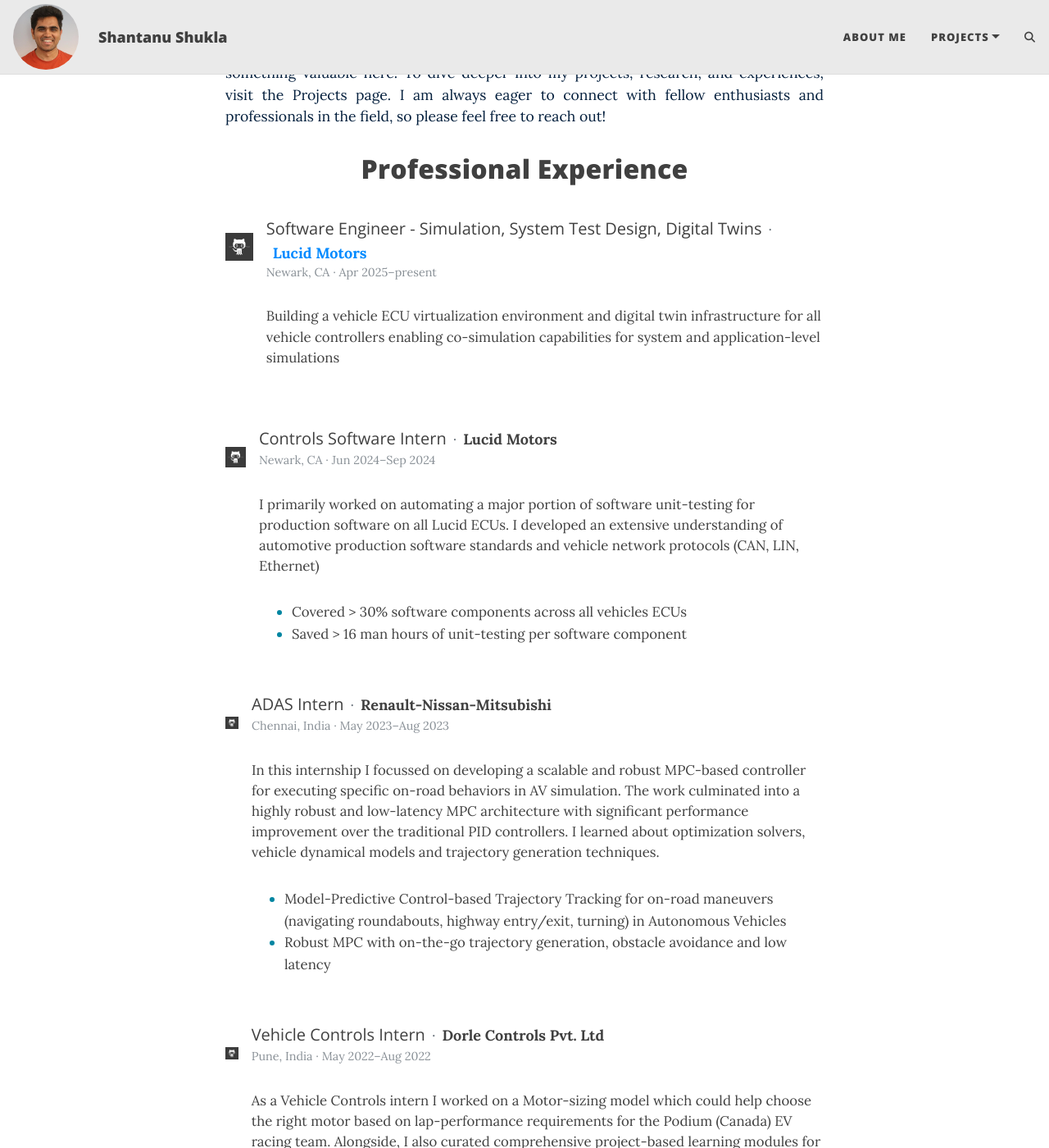
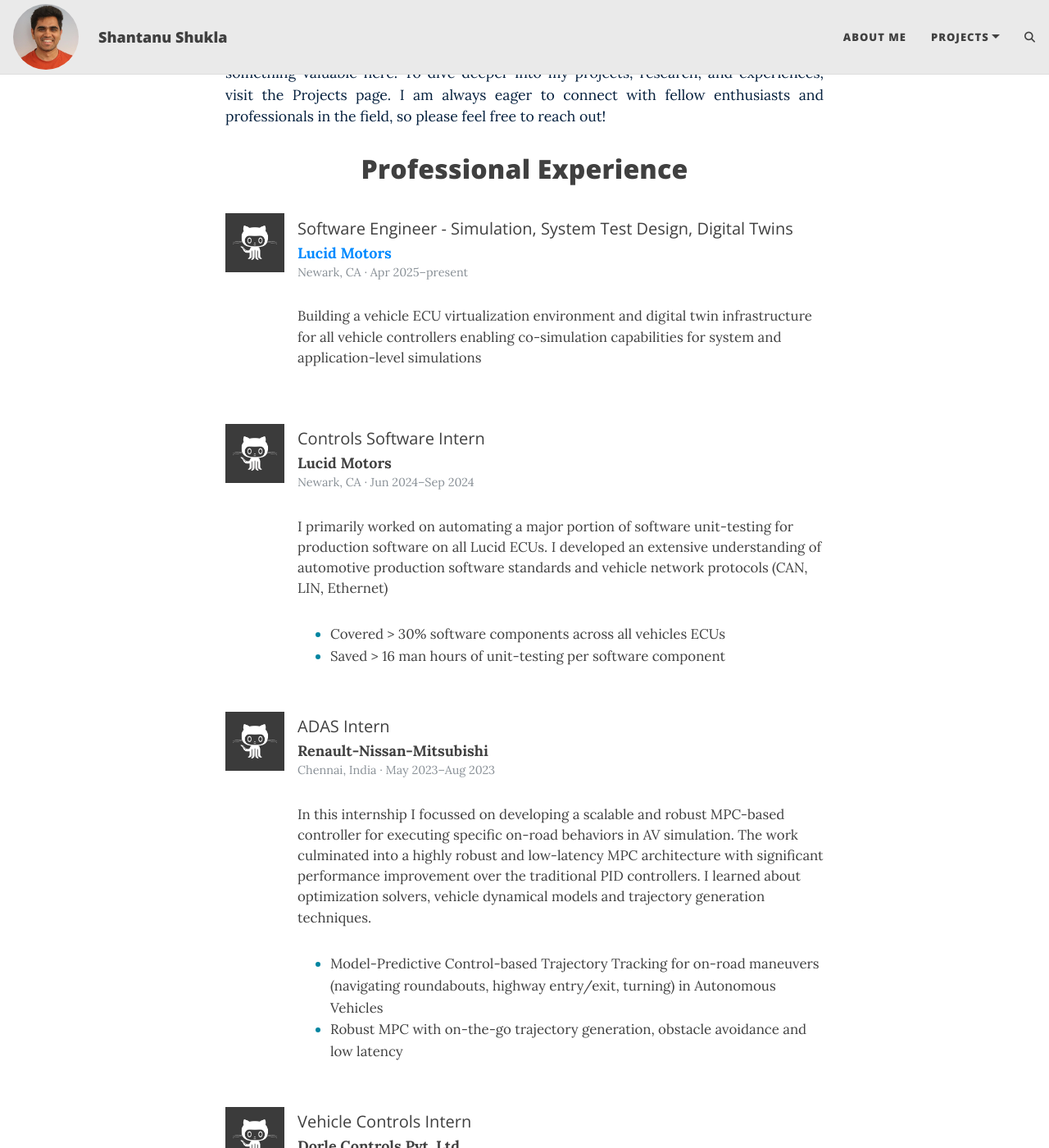
Before and after one commit to shantanusshukla/shantanusshukla.github.io, a Jekyll site: the page built from index.html, in a window 1280 px wide and 1400 px high, scrolled down 704 px. Shown: the whole window at 82% size. Built offline with Jekyll 4.4.1, drawn with Linux system fonts in a browser that asks for light colours; the list of posts is cut into pages by our own code; comment, search, counter and statistics services are not loaded.

Commit message:
Restyle experiences

```diff
--- a/_includes/experience.html
+++ b/_includes/experience.html
@@ -11,12 +11,11 @@
             {% endif %}
 
             <div class="exp-body">
-            <div class="d-flex flex-wrap align-items-baseline">
-                <h3 class="h5 mb-1 mr-2">{{ item.title }}</h3>
-                <span class="text-muted">·</span>
-                <strong class="ml-2">
-                {% if item.link %}<a href="{{ item.link }}" target="_blank" rel="noopener">{{ item.company }}</a>
-                {% else %}{{ item.company }}{% endif %}
+            <div class="exp-header">
+                <h3 class="h5 mb-1">{{ item.title }}</h3>
+                <strong class="exp-company">
+                    {% if item.link %}<a href="{{ item.link }}" target="_blank" rel="noopener">{{ item.company }}</a>
+                    {% else %}{{ item.company }}{% endif %}
                 </strong>
             </div>
 
--- a/assets/css/style.css
+++ b/assets/css/style.css
@@ -133,14 +133,24 @@
 
 .experience-section { margin-top: 2rem; }
 .exp-item { align-items: flex-start; }
-.exp-logo img {
-  width: 72px; height: 72px; object-fit: contain; border-radius: 0;
+.experience-section .exp-logo img {
+  display: block;
+  width: 100%;
+  height: 100%;
+  object-fit: contain;   /* show entire logo without cropping */
+  border-radius: 0;      /* sharp corners */
 }
 .exp-meta { opacity: .8; }
 .skill-badge { margin: .125rem .375rem .125rem 0; border: 1px solid #ddd; }
 
 .experience-section .exp-item { align-items: flex-start; } /* belt + suspenders */
-.experience-section .exp-logo { margin-top: 1.15rem !important; }      /* tweak up/down to taste */
+.experience-section .exp-logo {
+  flex: 0 0 72px;   /* no shrink, fixed basis */
+  width: 72px;
+  height: 72px;
+  align-self: flex-start; /* keeps it aligned to top of text */
+}
+.experience-section .exp-logo { margin-top: 0.85rem !important; }      /* tweak up/down to taste */
 
 .experience-section > h2 {
   font-family: var(--header-font);
@@ -169,3 +179,8 @@
   margin: .125rem .375rem .125rem 0;
   border: 1px solid #ddd;
 }
+
+.experience-section .exp-header .exp-company {
+  display: block;
+  margin-top: .125rem;
+}
```
